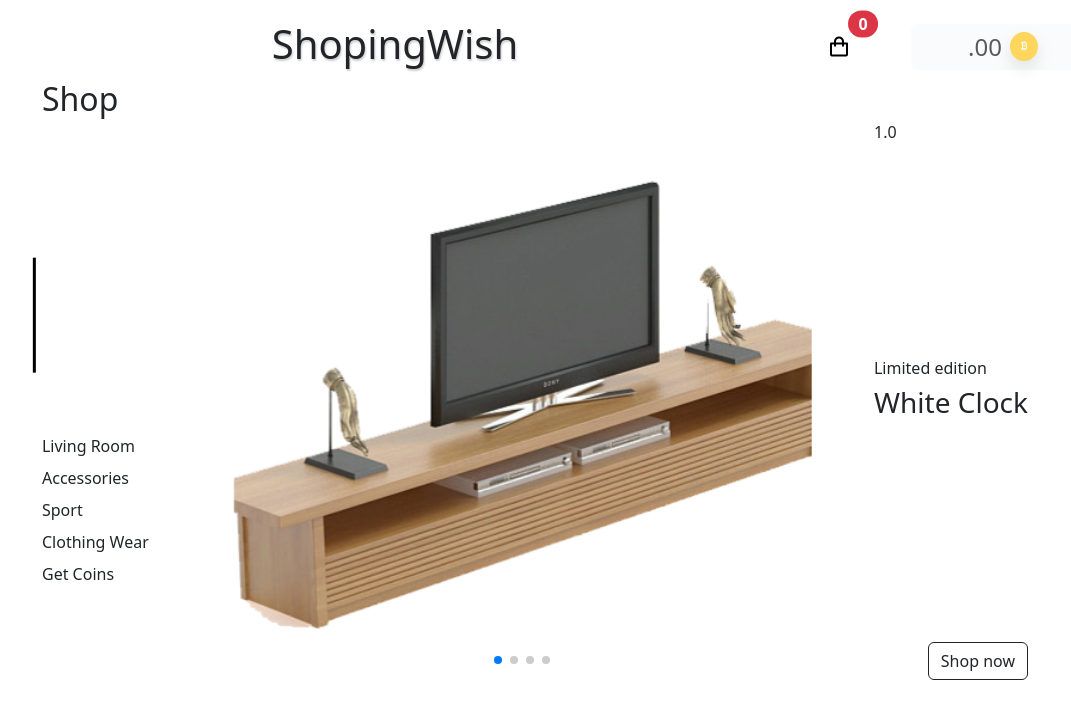
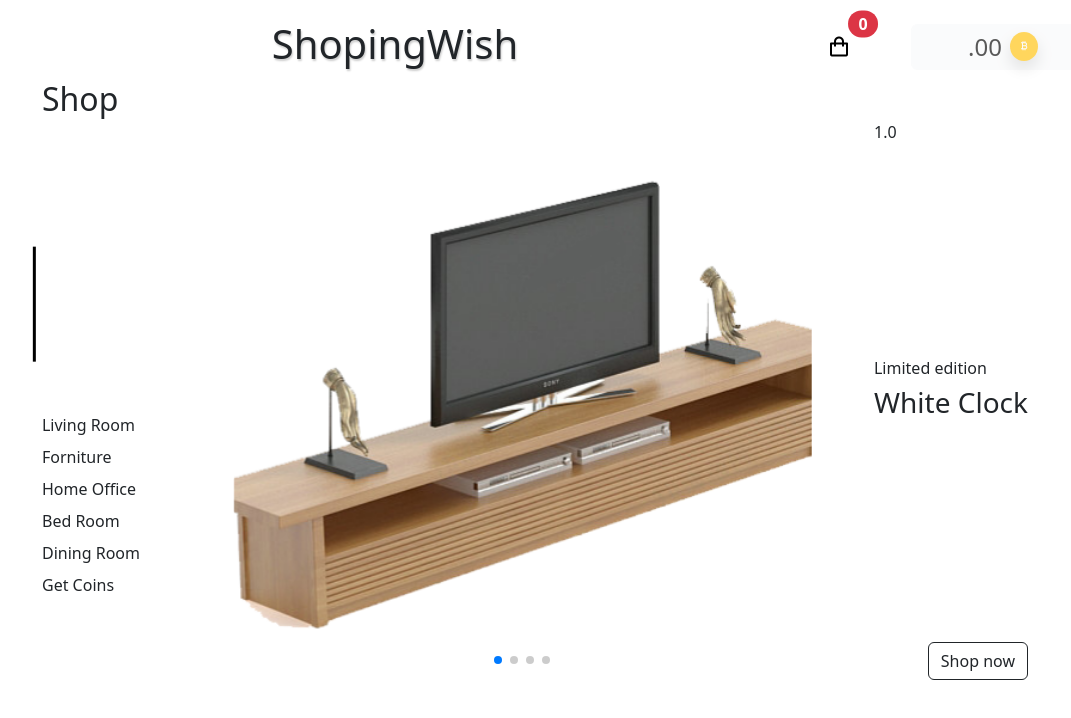
Before and after one commit to Bradigson/e-comerce, a React (Vite) app: page / in a window 1280 px wide. Shown: the top 718 px of the page, without its empty margins (105-1176 px from the left). Built offline with nearby package versions, Linux system fonts and the light colour scheme.

Commit message:
Area added

```diff
--- a/src/components/Home.jsx
+++ b/src/components/Home.jsx
@@ -15,9 +15,10 @@ const Home = ()=>{
                     <div>
                         <ul>
                             <li><NavLink to="living_room" className='nav-link'>Living Room</NavLink></li>
-                            <li><NavLink to="" className='nav-link'>Accessories</NavLink></li>
-                            <li><NavLink to="" className='nav-link'>Sport</NavLink></li>
-                            <li><NavLink to="" className='nav-link'>Clothing Wear</NavLink></li>
+                            <li><NavLink to="" className='nav-link'>Forniture</NavLink></li>
+                            <li><NavLink to="" className='nav-link'>Home Office</NavLink></li>
+                            <li><NavLink to="" className='nav-link'>Bed Room</NavLink></li>
+                            <li><NavLink to="" className='nav-link'>Dining Room</NavLink></li>
                             <li><NavLink to="coins" className='nav-link'>Get Coins</NavLink></li>
                         </ul>
                     </div>
```
